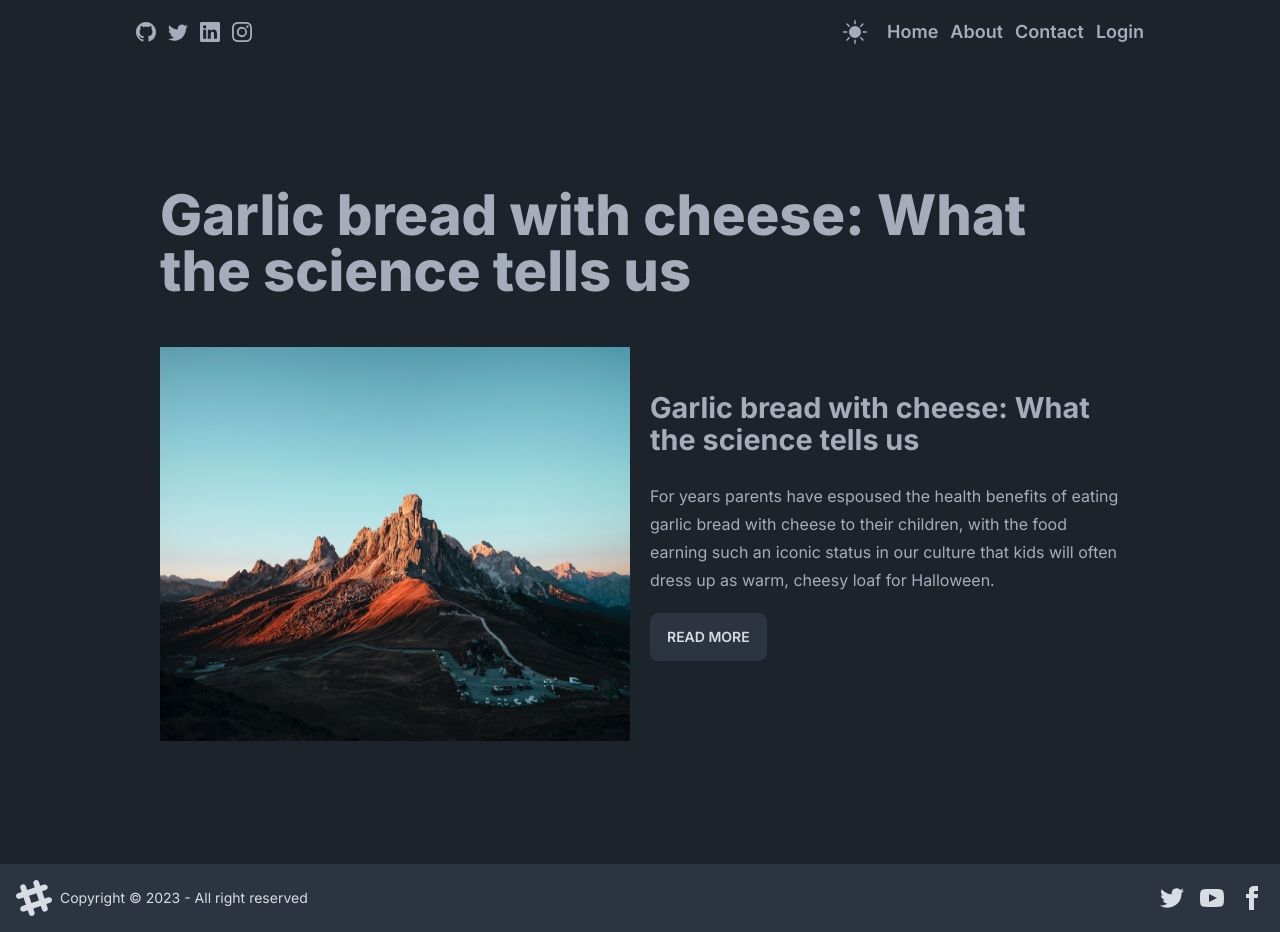
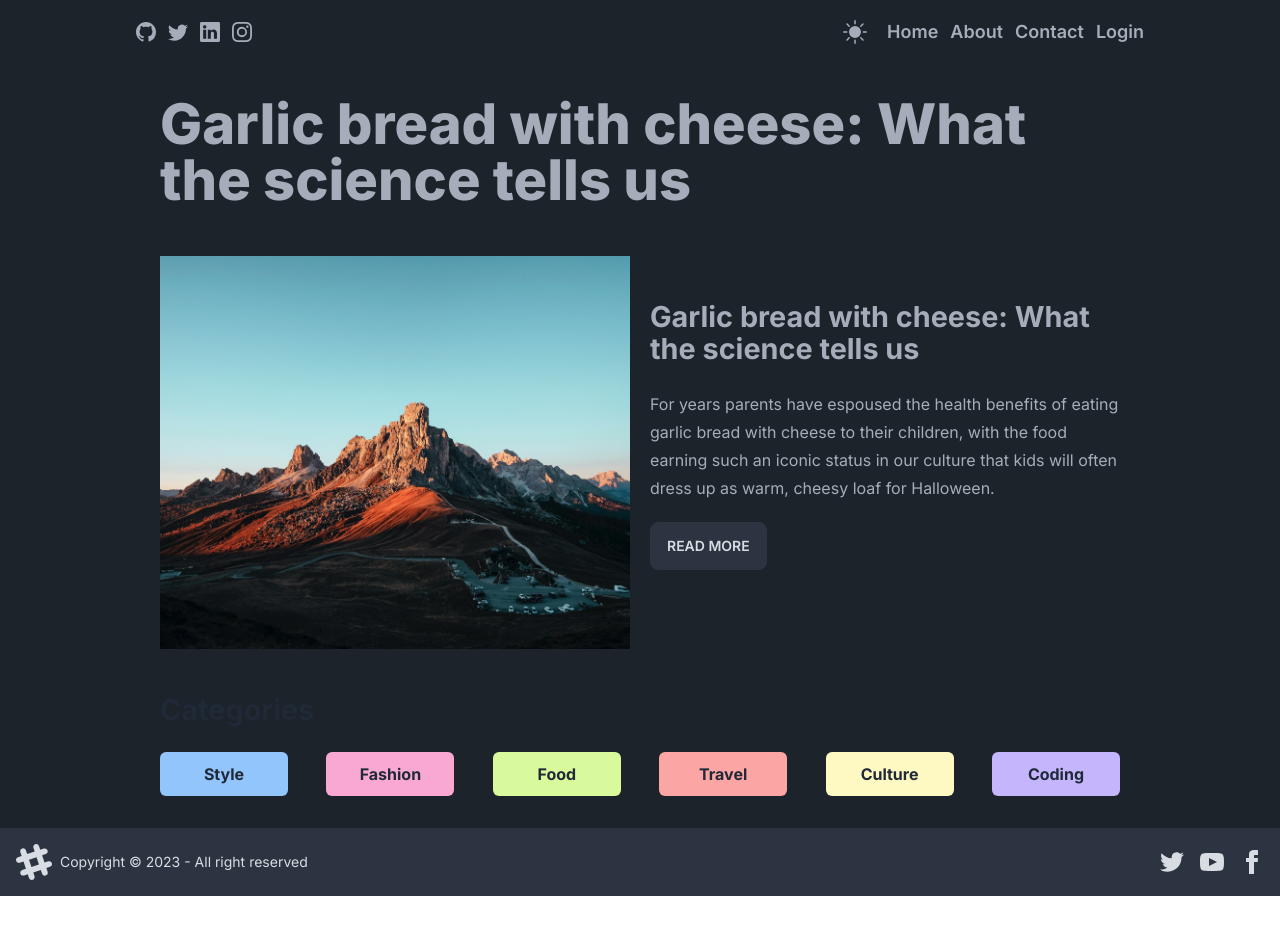
Before and after one commit to killy10o10/next-blog, a Next.js app: page / in a window 1280 px wide. After the commit the page ends 896 px from the top, so only its background shows below. Built offline with nearby package versions, Linux system fonts and the light colour scheme.

Commit message:
Add category list

```diff
--- a/src/app/page.jsx
+++ b/src/app/page.jsx
@@ -1,11 +1,13 @@
+import CategoryList from "@/components/categoryList/CategoryList";
 import Featured from "@/components/featured/Featured";
 
 export default function Home() {
   return(
    <>
-      <div className="prose lg:prose-xl max-w-5xl flex flex-col min-h-screen items-center justify-center p-3 lg:p-8 text-inherit">
+      <div className="prose lg:prose-xl max-w-5xl flex flex-col min-h-screenp-3 lg:p-8 text-inherit">
         <h1 className="text-inherit">Garlic bread with cheese: What the science tells us</h1>
         <Featured />
+        <CategoryList />
       </div>
    </>
   );
--- a/src/components/categoryList/CategoryList.jsx
+++ b/src/components/categoryList/CategoryList.jsx
@@ -2,9 +2,19 @@ import React from 'react'
 
 function CategoryList() {
   return (
-    <div>
-
-    </div>
+  <>
+ <div className='prose max-w-5xl'>
+      <h2>Categories</h2>
+        <div className='flex justify-between'>
+          <span className='py-2 px-5 w-32 text-blue-gray-900 font-bold cursor-pointer flex items-center justify-center rounded-md bg-blue-300'>Style</span>
+          <span className='py-2 px-5 w-32 text-blue-gray-900 font-bold cursor-pointer flex items-center justify-center rounded-md bg-pink-300'>Fashion</span>
+          <span className='py-2 px-5 w-32 text-blue-gray-900 font-bold cursor-pointer flex items-center justify-center rounded-md bg-lime-200'>Food</span>
+          <span className='py-2 px-5 w-32 text-blue-gray-900 font-bold cursor-pointer flex items-center justify-center rounded-md bg-red-300'>Travel</span>
+          <span className='py-2 px-5 w-32 text-blue-gray-900 font-bold cursor-pointer flex items-center justify-center rounded-md bg-yellow-100'>Culture</span>
+          <span className='py-2 px-5 w-32 text-blue-gray-900 font-bold cursor-pointer flex items-center justify-center rounded-md bg-violet-300'>Coding</span>
+        </div>
+ </div>
+  </>
   )
 }
 
--- a/src/components/featured/Featured.jsx
+++ b/src/components/featured/Featured.jsx
@@ -5,7 +5,7 @@ function Featured() {
   return (
     <div className='grid md:grid-cols-2 gap-5 justify-center'>
         <div className='flex items-center justify-end'>
-          <Image className='m-0 w-[100%] h-[100%]' src="/blog1.jpg" width={300} height={300} alt='blog1' />
+          <Image className='m-0 w-[100%] h-[100%] object-cover' src="/blog1.jpg" width={300} height={300} alt='blog1' />
         </div>
         <div className="prose text-inherit">
           <h2 className="text-inherit">Garlic bread with cheese: What the science tells us</h2>
```
